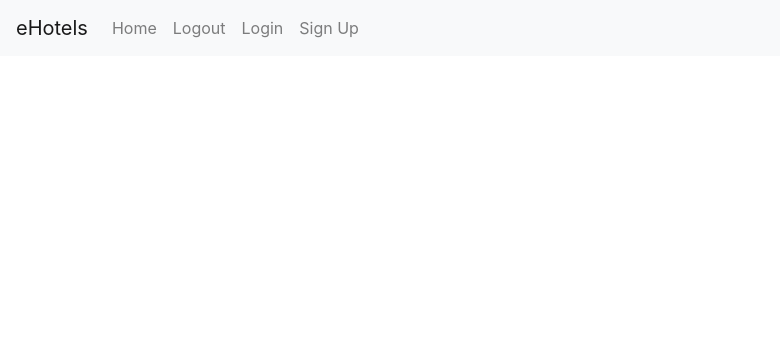
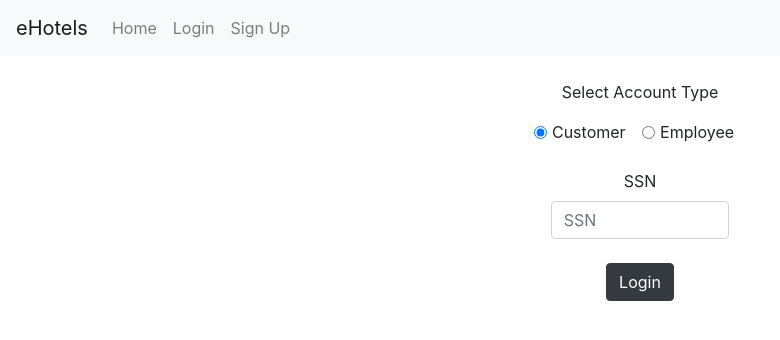
Before and after one commit to matthewsia98/CSI2132-DatabasesI-eHotels, a Flask app: page /login in a window 1280 px wide. Shown: the top 340 px of the page, without its empty margins (0-780 px from the left). Run offline with Flask 3, Linux system fonts and the light colour scheme; some libraries are stand-ins or nearby versions.

Commit message:
add ability to log in

```diff
--- a/website/auth.py
+++ b/website/auth.py
@@ -1,18 +1,64 @@
-from flask import Blueprint, render_template, request
+from flask import Blueprint, render_template, request, session
 
 from . import db
 
 auth = Blueprint("auth", __name__)
 
 
-@auth.route("/login")
+@auth.route("/login", methods=["GET", "POST"])
 def login():
-    return render_template("login.html", logged_in=False)
+    if request.method == "GET":
+        return render_template(
+            "login.html",
+            user=session.get("user"),
+            user_type=session.get("user_type"),
+            failed_login=False,
+        )
+    elif request.method == "POST":
+        customer_query = r"""SELECT customers.customer_id,
+                                    customers.first_name,
+                                    customers.last_name
+                                FROM customers
+                                WHERE customers.ssn = %s
+                        """
+
+        employee_query = r"""SELECT employees.employee_id,
+                                    employees.first_name,
+                                    employees.last_name
+                                FROM employees
+                                WHERE employees.ssn = %s
+                        """
+
+        cursor = db.cursor()
+        if request.form.get("customer-or-employee-radio") == "customer":
+            session["user_type"] = "customer"
+            cursor.execute(customer_query, (request.form.get("ssn"),))
+        elif request.form.get("customer-or-employee-radio") == "employee":
+            session["user_type"] = "employee"
+            cursor.execute(employee_query, (request.form.get("ssn"),))
+
+        user = cursor.fetchone()
+        if user is None:
+            return render_template(
+                "login.html",
+                user=session.get("user"),
+                user_type=session.get("user_type"),
+                failed_login=True,
+            )
+        else:
+            session["user"] = user
+            return render_template(
+                "login.html",
+                user=session.get("user"),
+                user_type=session.get("user_type"),
+            )
 
 
 @auth.route("/logout")
 def logout():
-    return "<p>Logout</p>"
+    session["user_type"] = None
+    session["user"] = None
+    return render_template("login.html", user=session.get("user"))
 
 
 @auth.route("/sign-up/", methods=["GET", "POST"])
--- a/website/templates/base.html
+++ b/website/templates/base.html
@@ -28,7 +28,6 @@
       <div class="collapse navbar-collapse" id="navbar">
         <div class="navbar-nav">
           <a class="nav-item nav-link" id="home" href="/">Home</a>
-          <a class="nav-item nav-link" id="logout" href="/logout">Logout</a>
           <a class="nav-item nav-link" id="login" href="/login">Login</a>
           <a class="nav-item nav-link" id="signUp" href="/sign-up">Sign Up</a>
         </div>
--- a/website/templates/home.html
+++ b/website/templates/home.html
@@ -1,3 +1,5 @@
 {% extends "base.html" %}
 {% block title %}Home{% endblock %}
-{% block content %}<h1>This is the home page</h1>{% endblock %}
+{% block content %}
+    <h1 class="text-center">Are you a Customer or Employee?</h1>
+{% endblock %}
--- a/website/templates/login.html
+++ b/website/templates/login.html
@@ -1,3 +1,64 @@
 {% extends "base.html" %}
 {% block title %}Login{% endblock %}
-{% block content %}{% endblock %}
+{% block content %}
+    {% if user is none %}
+        {% if failed_login %}
+            <div class="alert alert-danger text-center" role="alert">Login failed. Please try again.</div>
+        {% endif %}
+        <form class="text-center"
+              action="{{ url_for('auth.login') }}"
+              method="post">
+            <br/>
+            <p>Select Account Type</p>
+            <div class="form-check form-check-inline">
+                <input class="form-check-input"
+                       type="radio"
+                       value="customer"
+                       name="customer-or-employee-radio"
+                       id="customer-radio"
+                       checked/>
+                <label class="form-check-label" for="customer-radio">Customer</label>
+            </div>
+            <div class="form-check form-check-inline">
+                <input class="form-check-input"
+                       type="radio"
+                       value="employee"
+                       name="customer-or-employee-radio"
+                       id="employee-radio"/>
+                <label class="form-check-label" for="employee-radio">Employee</label>
+            </div>
+            <br/>
+            <br/>
+            <div class="container col-2">
+                <label for="ssn">SSN</label>
+                <input type="text"
+                       name="ssn"
+                       id="ssn"
+                       class="form-control"
+                       placeholder="SSN"/>
+            </div>
+            <br/>
+            <button type="submit" class="form-check btn btn-dark">Login</button>
+        </form>
+    {% else %}
+        <div class="container text-center">
+            <h1>You are logged in as {{ user_type }} {{ user[0] }}</h1>
+            <br/>
+            <table class="table table-striped">
+                <tr>
+                    <td>First Name</td>
+                    <td>{{ user[1] }}</td>
+                </tr>
+                <tr>
+                    <td>Last Name</td>
+                    <td>{{ user[2] }}</td>
+                </tr>
+            </table>
+        </div>
+        <br/>
+        <div class="container text-center">
+            <button class="btn btn-dark"
+                    onclick="window.location.href = '{{ url_for('auth.logout') }}'">Logout</button>
+        </div>
+    {% endif %}
+{% endblock %}
```
Also changed, not shown: queries.md (+0 -11 lines), website/templates/sign_up.html (+16 -16 lines).
